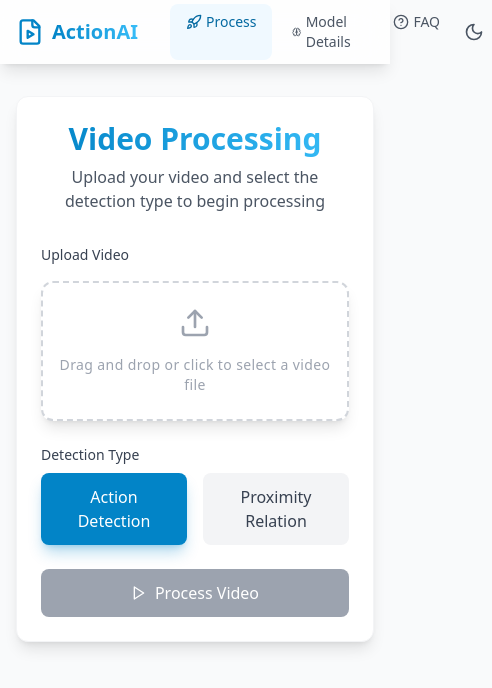
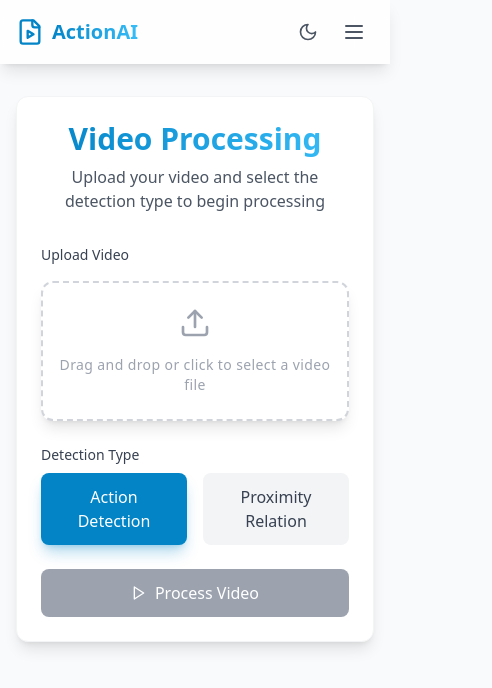
Before and after one commit to Prajwal-KS/action_frontend, a React (Vite) app in the folder frontend/: page / in a window 390 px wide. Shown: the top 688 px of the page, 492 px wide, since content can reach past the window. Built offline with nearby package versions, Linux system fonts and the light colour scheme.

Commit message:
few changes

```diff
--- a/frontend/src/components/Navbar.tsx
+++ b/frontend/src/components/Navbar.tsx
@@ -1,23 +1,44 @@
-import React from 'react';
+import React, { useState } from 'react';
 import { Link, useLocation } from 'react-router-dom';
-import { Brain, FileVideo, HelpCircle, Moon, Sun, Rocket } from 'lucide-react';
+import { Brain, FileVideo, HelpCircle, Moon, Sun, Rocket, Menu, X } from 'lucide-react';
 import { useTheme } from '../context/ThemeContext';
+import { LucideIcon } from 'lucide-react';
+
+interface NavLinkProps {
+  to: string;
+  icon: LucideIcon;
+  text: string;
+}
 
 const Navbar = () => {
   const location = useLocation();
   const { darkMode, toggleDarkMode } = useTheme();
+  const [isMenuOpen, setIsMenuOpen] = useState(false);
 
   const isActive = (path: string) => location.pathname === path;
+
+  const NavLink: React.FC<NavLinkProps> = ({ to, icon: Icon, text }) => (
+    <Link
+      to={to}
+      onClick={() => setIsMenuOpen(false)}
+      className={`flex items-center space-x-1 px-4 py-2 rounded-lg text-sm font-medium transition-all duration-200 ${
+        isActive(to)
+          ? 'bg-primary-50 text-primary-700 dark:bg-primary-900/30 dark:text-primary-300'
+          : 'text-gray-600 hover:bg-gray-50 dark:text-gray-300 dark:hover:bg-gray-700/50'
+      }`}
+    >
+      <Icon className="h-4 w-4" />
+      <span>{text}</span>
+    </Link>
+  );
 
   return (
     <nav className="bg-white/80 dark:bg-gray-800/80 backdrop-blur-lg shadow-lg sticky top-0 z-50 transition-colors duration-200">
       <div className="container mx-auto px-4">
         <div className="flex items-center justify-between h-16">
+          {/* Logo and Desktop Navigation */}
           <div className="flex items-center space-x-8">
-            <Link
-              to="/"
-              className="flex items-center space-x-2 group"
-            >
+            <Link to="/" className="flex items-center space-x-2 group">
               <FileVideo className="h-7 w-7 text-primary-600 dark:text-primary-400
                                 group-hover:scale-110 transition-transform duration-200" />
               <span className="text-xl font-bold bg-gradient-to-r from-primary-600 to-primary-400
@@ -26,51 +47,16 @@ const Navbar = () => {
               </span>
             </Link>
 
-            <div className="flex space-x-1">
-              <Link
-                to="/"
-                className={`px-4 py-2 rounded-lg text-sm font-medium transition-all duration-200 ${
-                  isActive('/')
-                    ? 'bg-primary-50 text-primary-700 dark:bg-primary-900/30 dark:text-primary-300'
-                    : 'text-gray-600 hover:bg-gray-50 dark:text-gray-300 dark:hover:bg-gray-700/50'
-                }`}
-              >
-                <div className="flex items-center space-x-1">
-                  <Rocket className="h-4 w-4" />
-                  <span>Process</span>
-                </div>
-              </Link>
-
-              <Link
-                to="/model-details"
-                className={`px-4 py-2 rounded-lg text-sm font-medium transition-all duration-200 ${
-                  isActive('/model-details')
-                    ? 'bg-primary-50 text-primary-700 dark:bg-primary-900/30 dark:text-primary-300'
-                    : 'text-gray-600 hover:bg-gray-50 dark:text-gray-300 dark:hover:bg-gray-700/50'
-                }`}
-              >
-                <div className="flex items-center space-x-1">
-                  <Brain className="h-4 w-4" />
-                  <span>Model Details</span>
-                </div>
-              </Link>
-
-              <Link
-                to="/faq"
-                className={`px-4 py-2 rounded-lg text-sm font-medium transition-all duration-200 ${
-                  isActive('/faq')
-                    ? 'bg-primary-50 text-primary-700 dark:bg-primary-900/30 dark:text-primary-300'
-                    : 'text-gray-600 hover:bg-gray-50 dark:text-gray-300 dark:hover:bg-gray-700/50'
-                }`}
-              >
-                <div className="flex items-center space-x-1">
-                  <HelpCircle className="h-4 w-4" />
-                  <span>FAQ</span>
-                </div>
-              </Link>
+            {/* Desktop Navigation Links */}
+            <div className="hidden md:flex space-x-1">
+              <NavLink to="/" icon={Rocket} text="Process" />
+              <NavLink to="/model-details" icon={Brain} text="Model Details" />
+              <NavLink to="/faq" icon={HelpCircle} text="FAQ" />
             </div>
           </div>
 
+          <div className="flex items-center space-x-2">
+            {/* Dark Mode Toggle */}
             <button
               onClick={toggleDarkMode}
               className="p-2 rounded-lg hover:bg-gray-100 dark:hover:bg-gray-700
@@ -83,7 +69,31 @@ const Navbar = () => {
                 <Moon className="h-5 w-5 text-gray-600 group-hover:rotate-180 transition-transform duration-300" />
               )}
             </button>
+
+            {/* Mobile Menu Button */}
+            <button
+              onClick={() => setIsMenuOpen(!isMenuOpen)}
+              className="md:hidden p-2 rounded-lg hover:bg-gray-100 dark:hover:bg-gray-700
+                       transition-colors duration-200"
+              aria-label="Toggle menu"
+            >
+              {isMenuOpen ? (
+                <X className="h-6 w-6 text-gray-600 dark:text-gray-300" />
+              ) : (
+                <Menu className="h-6 w-6 text-gray-600 dark:text-gray-300" />
+              )}
+            </button>
           </div>
+        </div>
+
+        {/* Mobile Navigation Menu */}
+        {isMenuOpen && (
+          <div className="md:hidden py-2 space-y-1 border-t border-gray-200 dark:border-gray-700">
+            <NavLink to="/" icon={Rocket} text="Process" />
+            <NavLink to="/model-details" icon={Brain} text="Model Details" />
+            <NavLink to="/faq" icon={HelpCircle} text="FAQ" />
+          </div>
+        )}
       </div>
     </nav>
   );
--- a/frontend/src/pages/ProcessPage.tsx
+++ b/frontend/src/pages/ProcessPage.tsx
@@ -403,11 +403,11 @@ const ProcessPage = () => {
           {/* Analysis Report */}
           {analysisReport && (
         <div className="space-y-4">
-          <div className="flex justify-between items-center">
+          <div className="flex flex-col sm:flex-row justify-between items-start sm:items-center gap-4 mb-6">
             <h3 className="text-xl font-semibold text-gray-900 dark:text-white">Analysis Report</h3>
             <button
               onClick={downloadReport}
-              className="inline-flex items-center px-4 py-2 bg-blue-600 text-white rounded-md hover:bg-blue-700 transition-colors"
+              className="inline-flex items-center px-3 py-2 text-sm bg-blue-600 text-white rounded-md hover:bg-blue-700 transition-colors w-full sm:w-auto justify-center sm:justify-start"
             >
               <FileDown className="w-4 h-4 mr-2" />
               <span>Download PDF Report</span>
```
Lines whose indentation alone changed are shown as unchanged.
